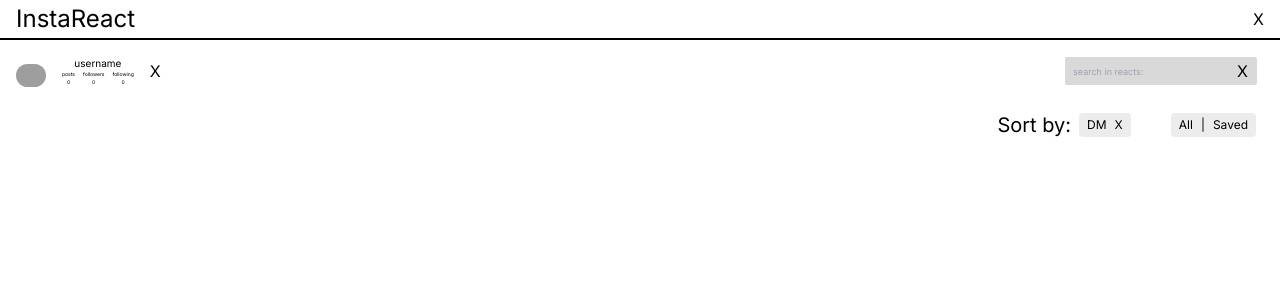
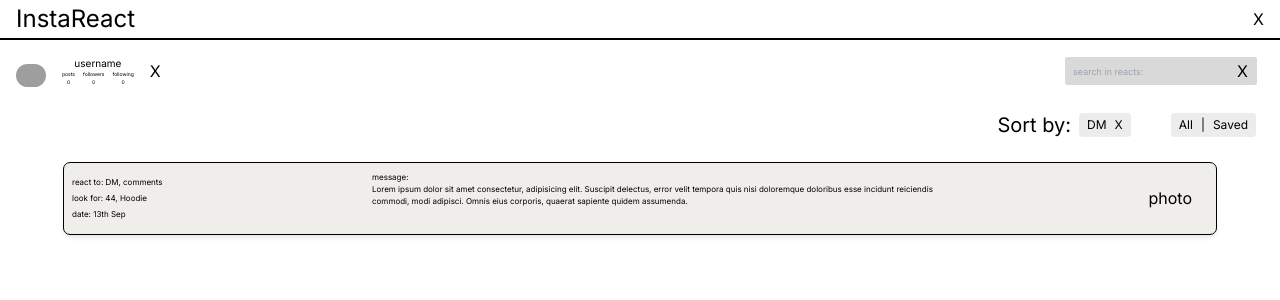
Before and after one commit to mohammad-nm/instareact, a Next.js app: page /deck in a window 1280 px wide. Shown: the top 300 px of the page. Built offline with nearby package versions, Linux system fonts and the light colour scheme; grey boxes are pictures that could not be loaded.

Commit message:
add reacts list ui

```diff
--- a/src/app/deck/page.tsx
+++ b/src/app/deck/page.tsx
@@ -1,6 +1,7 @@
 import Category from "@/components/Category";
 import Navbar from "@/components/Navbar";
 import Profile from "@/components/Profile";
+import ReactList from "@/components/ReactsList";
 import SearchBox from "@/components/SearchBox";
 import SortBy from "@/components/SortBy";
 
@@ -18,6 +19,10 @@ export default function Deck() {
         <SortBy />
         <Category />
       </div>
+      <div className="flex justify-center">
+        <ReactList />
+      </div>
+      <div></div>
     </div>
   );
 }
--- /dev/null
+++ b/src/components/ReactInfo.tsx
@@ -0,0 +1,39 @@
+"use client";
+import { useState } from "react";
+
+export default function ReactInfo() {
+  const [isOpen, setIsOpen] = useState(false);
+  return (
+    <>
+      <div
+        className=" h-auto w-[90%] outline-1 outline mt-6 rounded-md p-2  bg-[#F0EEEB] shadow-md"
+        onClick={() => setIsOpen(!isOpen)}
+      >
+        <div className="flex items-center">
+          <div className="text-[8px] w-1/4 grid gap-y-1">
+            <h2>
+              react to: <span>DM, comments</span>
+            </h2>
+            <h2>
+              look for: <span>44, Hoodie</span>{" "}
+            </h2>
+            <h2>
+              date: <span>13th Sep</span>
+            </h2>
+          </div>
+          <div className="text-[8px] h-[55px] w-3/6 overflow-hidden ml-4">
+            <h2 className="">message: </h2>
+            <p className="">
+              Lorem ipsum dolor sit amet consectetur, adipisicing elit. Suscipit
+              delectus, error velit tempora quis nisi doloremque doloribus esse
+              incidunt reiciendis commodi, modi adipisci. Omnis eius corporis,
+              quaerat sapiente quidem assumenda.
+            </p>
+          </div>
+          <div className="mr-4 ml-auto">photo</div>
+        </div>
+        {isOpen ? <div>aaaaaaaaa</div> : null}
+      </div>
+    </>
+  );
+}
--- a/src/components/ReactsList.tsx
+++ b/src/components/ReactsList.tsx
@@ -1,3 +1,9 @@
+import ReactInfo from "./ReactInfo";
+
 export default function ReactList() {
-  return;
+  return (
+    <>
+      <ReactInfo />
+    </>
+  );
 }
```
